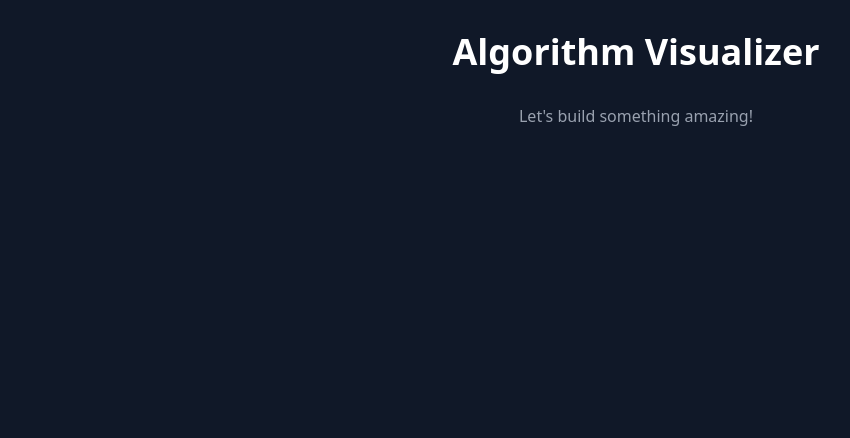
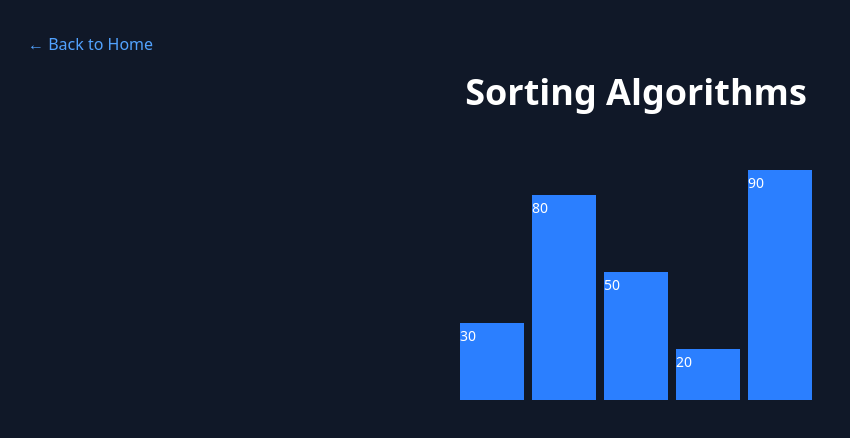
Before and after one commit to spaceCowboy2071/algorithm-visualizer, a React app: page /sorting in a window 1280 px wide. Shown: the top 438 px of the page, without its empty margins (4-854 px from the left). Built offline with nearby package versions, Linux system fonts and the light colour scheme; the HTML template or start-up script is replaced by a standard one.

Commit message:
feat: Set up React Router with landing and sorting pages

```diff
--- a/src/App.tsx
+++ b/src/App.tsx
@@ -1,14 +1,16 @@
+import { BrowserRouter, Routes, Route } from 'react-router-dom';
+import Landing from './pages/Landing';
+import SortingPage from './pages/SortingPage';
+
 function App() {
   return (
-    <div className="min-h-screen bg-gray-900 text-white p-8">
-      <h1 className="text-4xl font-bold text-center mb-8">
-        Algorithm Visualizer
-      </h1>
-      <p className="text-center text-gray-400">
-        Let's build something amazing!
-      </p>
-    </div>
-  )
+    <BrowserRouter>
+      <Routes>
+        <Route path="/" element={<Landing />} />
+        <Route path="/sorting" element={<SortingPage />} />
+      </Routes>
+    </BrowserRouter>
+  );
 }
 
-export default App
+export default App;
--- a/src/pages/SortingPage.tsx
+++ b/src/pages/SortingPage.tsx
@@ -0,0 +1,23 @@
+import { Link } from 'react-router-dom';
+import ArrayVisualizer from '../components/ArrayVisualizer';
+
+function SortingPage() {
+  return (
+    <div className="min-h-screen bg-gray-900 text-white p-8">
+      <Link
+        to="/"
+        className="text-blue-400 hover:text-blue-300 mb-4 inline-block"
+      >
+        ← Back to Home
+      </Link>
+
+      <h1 className="text-4xl font-bold text-center mb-8">
+        Sorting Algorithms
+      </h1>
+
+      <ArrayVisualizer />
+    </div>
+  );
+}
+
+export default SortingPage;
```
